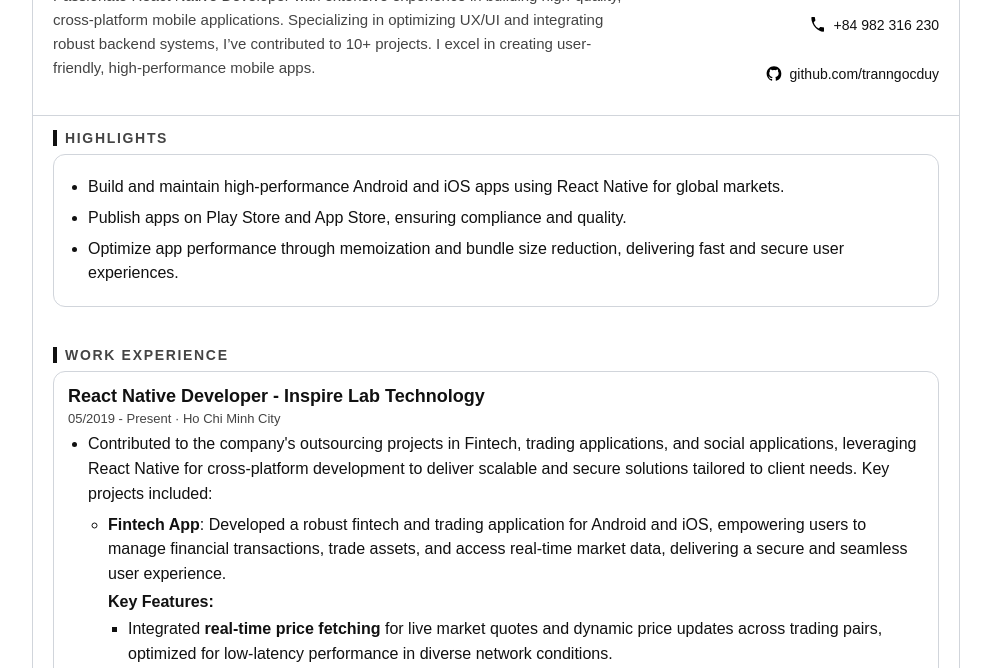
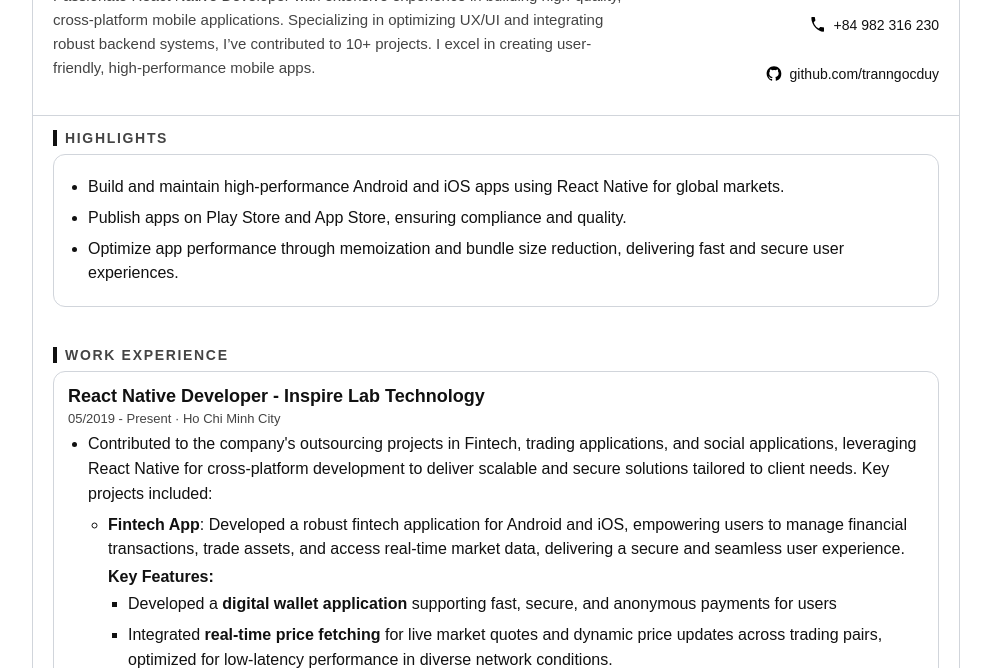
Before and after one commit to tranngocduy/tranngocduy.github.io, a plain HTML site: page index.html in a window 1280 px wide. Shown: the part 132-800 px from the top of the page, without its empty margins (144-1135 px from the left). Drawn offline with Linux system fonts and the light colour scheme.

Commit message:
Update index.html

```diff
--- a/index.html
+++ b/index.html
@@ -345,9 +345,10 @@
             <ul>
               <li>Contributed to the company's outsourcing projects in Fintech, trading applications, and social applications, leveraging React Native for cross-platform development to deliver scalable and secure solutions tailored to client needs. Key projects included:</li>
               <ul>
-                <li><strong>Fintech App</strong>: Developed a robust fintech and trading application for Android and iOS, empowering users to manage financial transactions, trade assets, and access real-time market data, delivering a secure and seamless user experience.</li>
+                <li><strong>Fintech App</strong>: Developed a robust fintech application for Android and iOS, empowering users to manage financial transactions, trade assets, and access real-time market data, delivering a secure and seamless user experience.</li>
                 <strong>Key Features:</strong>
                 <ul>
+                  <li>Developed a <strong>digital wallet application</strong> supporting fast, secure, and anonymous payments for users</li>
                   <li>Integrated <strong>real-time price fetching</strong> for live market quotes and dynamic price updates across trading pairs, optimized for low-latency performance in diverse network conditions.</li>
                   <li>Developed <strong>real-time trading charts</strong> (line and candlestick) with integrated buy/sell order placement, featuring fixed payout structures, short-term expiry times, and direct order visualization on the chart for a seamless and intuitive trading experience.</li>
                   <li>Designed and implemented a system coupled with a <strong>spot trading order placement module</strong> to enhance trading efficiency.</li>
```
